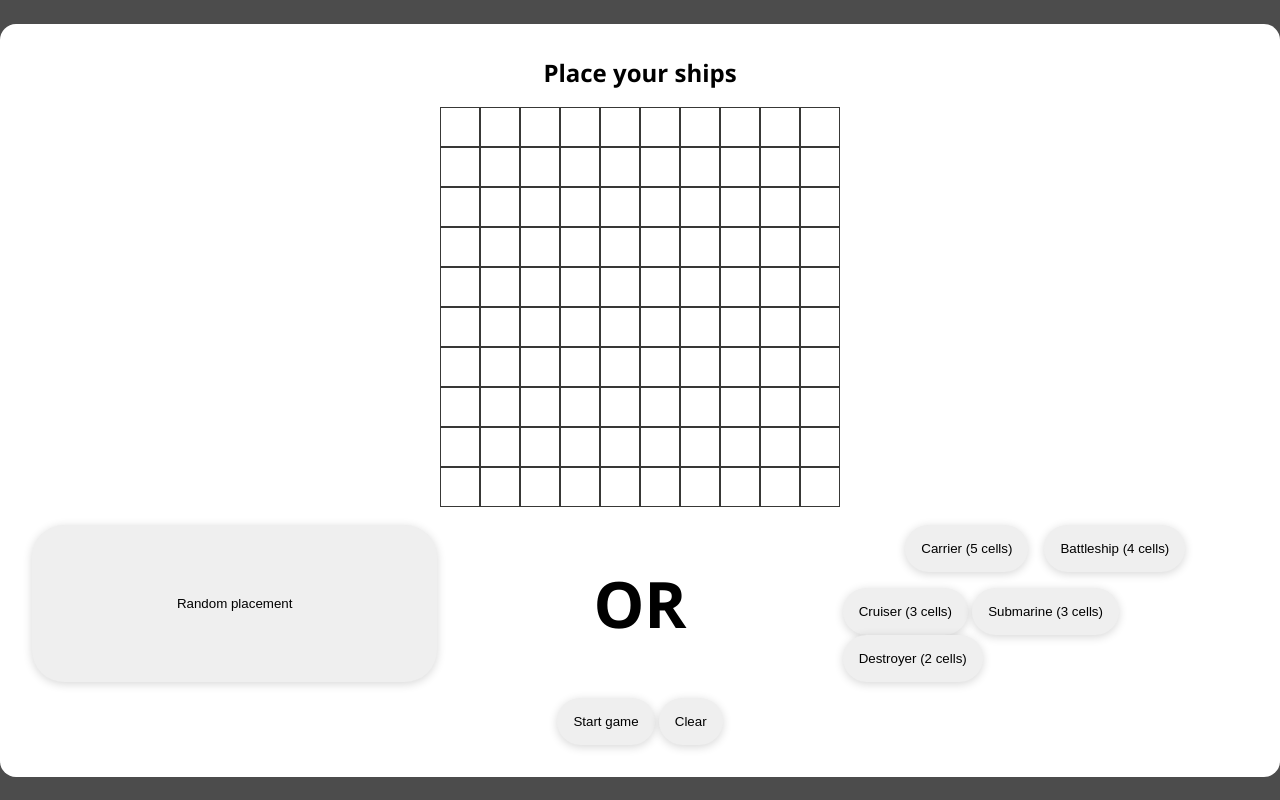
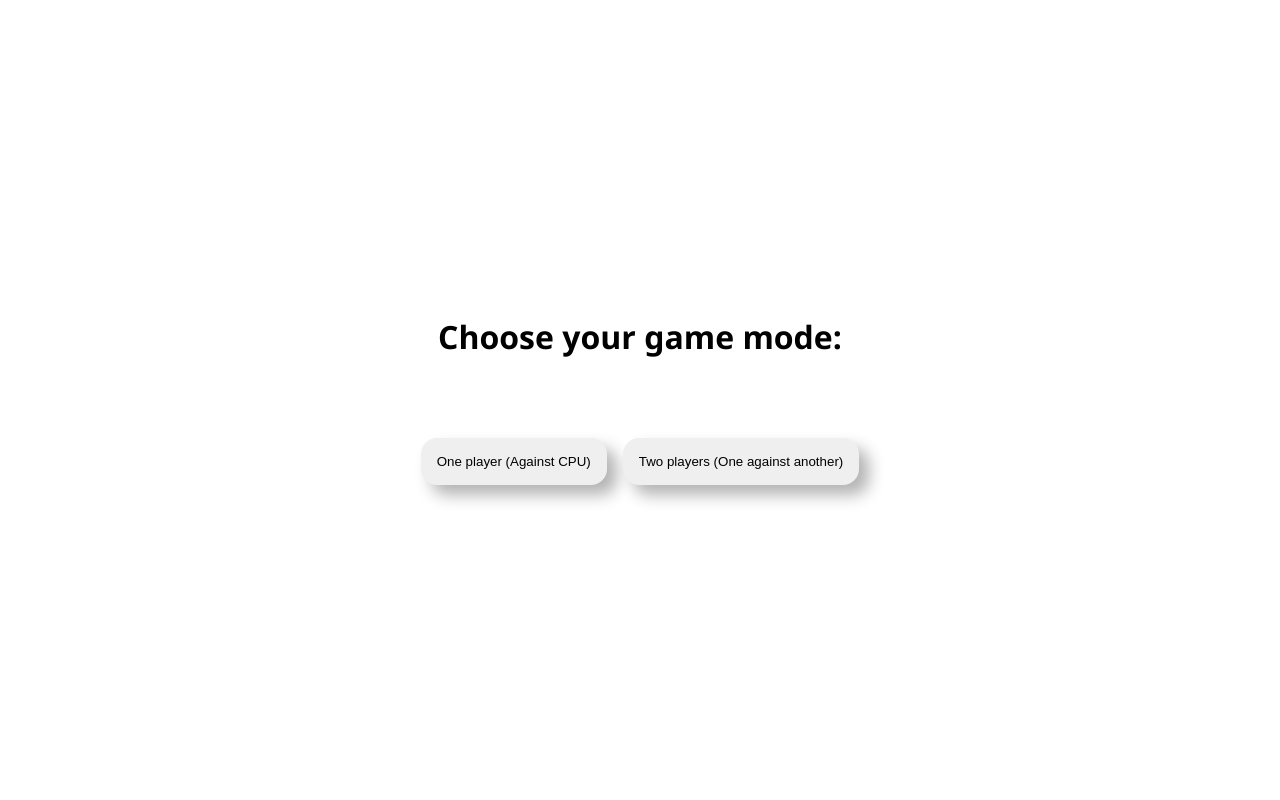
Before and after one commit to ColossalDemetr/project-battleship, a website with bundled scripts: page index.html in a window 1280 px wide. Built offline with nearby package versions, Linux system fonts and the light colour scheme.

Commit message:
feat: add game mode selection screen and work through One Player scenario

```diff
--- /dev/null
+++ b/css/startScreen.css
@@ -0,0 +1,44 @@
+.after {
+    display: none;
+}
+
+#modalForTwoPlayer {
+    display: flex;
+    flex-direction: column;
+
+    justify-content: center;
+    align-items: center;
+    min-height: 0;
+
+    position: fixed;
+    top: 0;
+    left: 0;
+    width: 100%;
+    height: 100%;
+
+    gap: 5rem;
+}
+
+.buttons {
+    display: flex;
+    gap: 1rem;
+    /* scale: 2; */
+}
+
+.buttons button {
+    padding: 1rem;
+    border-radius: 1rem;
+    cursor: pointer;
+    border: none;
+    box-shadow: 10px 10px 1rem 0 rgba(0, 0, 0, 0.3);
+
+    transition: 0.3s;
+}
+
+.buttons button:hover {
+    background-color: #d2d2d2;
+}
+
+.buttons button:active {
+    background-color: #aeaeae;
+}
--- a/dir/logic/game.js
+++ b/dir/logic/game.js
@@ -4,6 +4,12 @@ import { clearPlacement } from './placement.js';
 export const initGame = (player1, player2, renderBoard) => {
 
     let gameOver = false;
+
+    document.querySelector('.one-player').addEventListener('click', () => {
+        document.getElementById('modalForTwoPlayer').style.display = 'none';
+        document.querySelector('.after').style.display = 'block';
+
+    });
 
     // Random placement button
     const randomPlacement = (gameboard) => {
--- a/index.html
+++ b/index.html
@@ -5,10 +5,26 @@
     <meta name="viewport" content="width=device-width, initial-scale=1.0">
     <link rel="stylesheet" href="./css/index.css">
     <link rel="stylesheet" href="./css/modal.css">
+    <link rel="stylesheet" href="./css/startScreen.css">
     <title>Battleship</title>
 </head>
 <body>
 
+
+    <div id="modalForTwoPlayer">
+        <div class="text">
+            <h1 id="gameMode">Choose your game mode:</h1>
+        </div>
+
+        <div class="buttons">
+            <button class="one-player">One player (Against CPU)</button>
+            <button class="two-players">Two players (One against another)</button>
+        </div>
+
+
+    </div>
+
+    <div class="after">
         <div id="modal-overlay">
             <div id="modal">
                 <h2>Place your ships</h2>
@@ -52,6 +68,9 @@
 
         </div>
 
+    </div>
+
+
 
 
 
```
Lines whose indentation alone changed are shown as unchanged.
